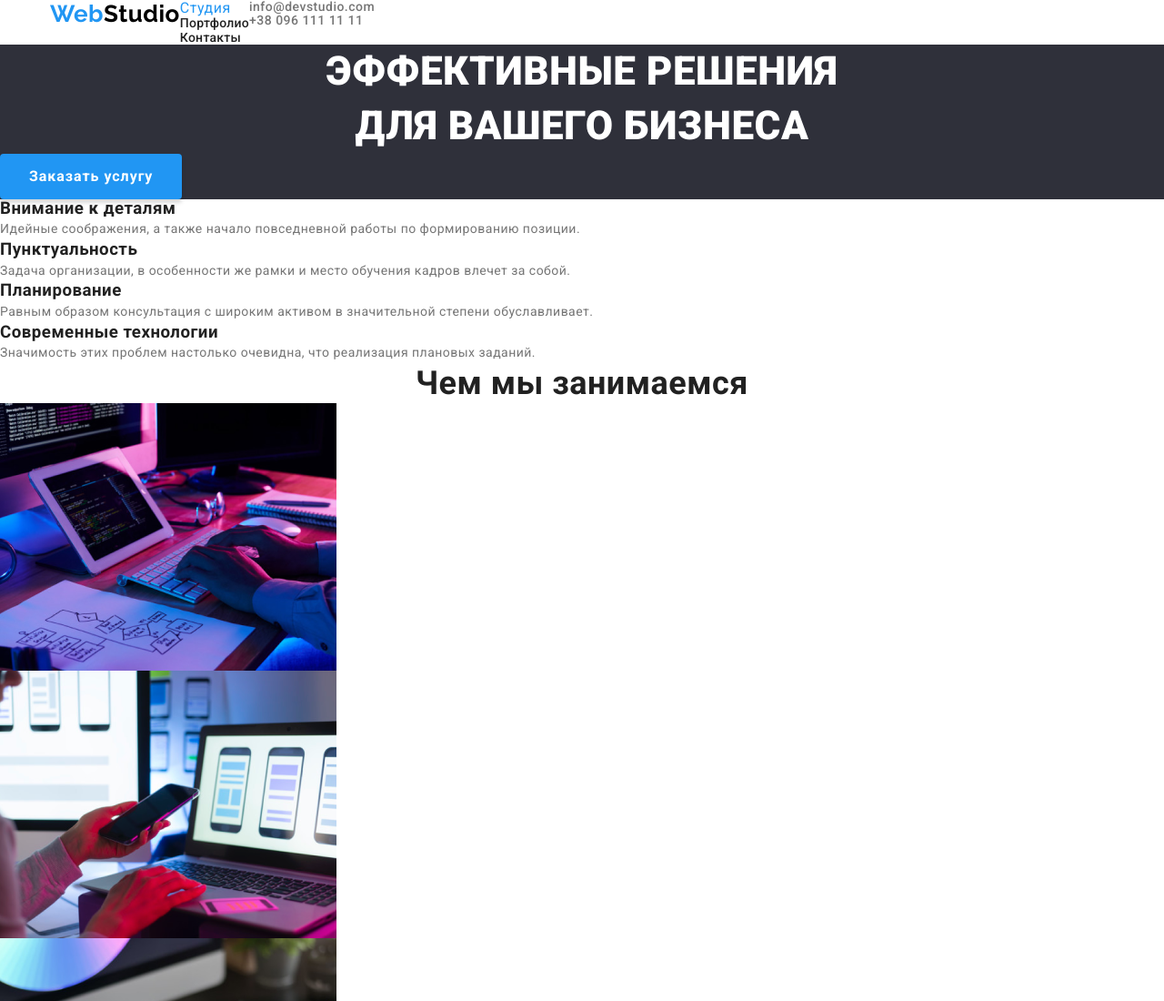
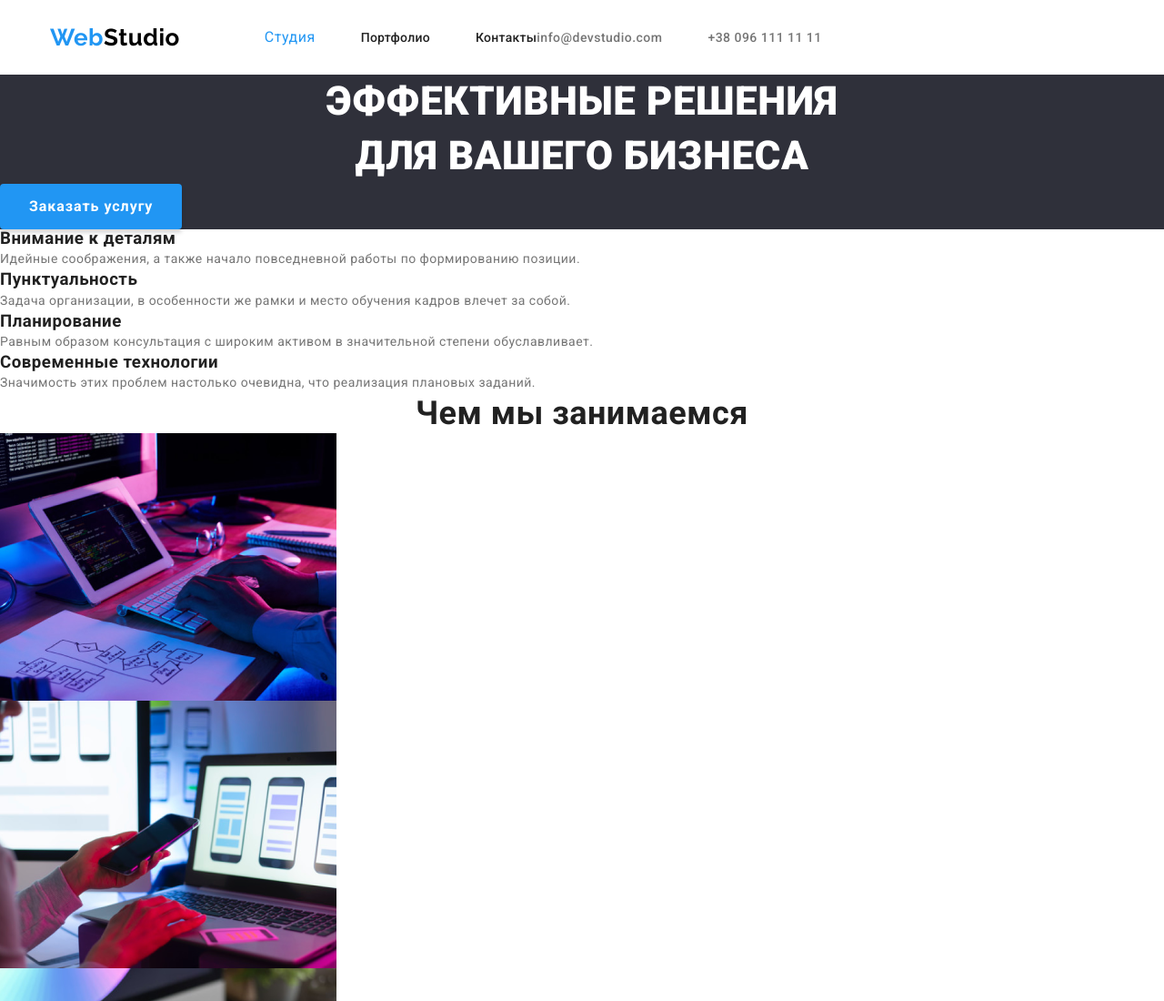
Before and after one commit to IrynaZubarieva/goit-markup-hw-02-1, a plain HTML site: page index.html in a window 1280 px wide. Shown: the top 1100 px of the page at 91% size. Drawn offline with nearby package versions, Linux system fonts and the light colour scheme.

Commit message:
д/з 3 2

```diff
--- a/css/styles.css
+++ b/css/styles.css
@@ -68,7 +68,6 @@ body {
   line-height: 1.1;
   letter-spacing: 0.02em;
   text-decoration: none;
-  display: flex;
 }
 
 .site-nav .link.current {
@@ -88,13 +87,11 @@ body {
   font-size: 14px;
   line-height: 1.1;
   text-decoration: none;
-  display: flex;
 }
 
 .site-nav .link1 {
   color: #2196f3;
   text-decoration: none;
-  display: flex;
 }
 
 .auth-nav .link:hover,
@@ -108,15 +105,31 @@ body {
 
 .page-header-navigation {
   display: flex;
+  align-items: center;
 }
 
-.site-nav .list {
+.site-nav {
   display: flex;
+  margin-left: 93px;
 }
 
-.auth-nav .list {
+.site-nav .item:not(:last-child) {
+  margin-right: 50px;
+}
+
+.site-nav .item {
+  display: block;
+  padding-top: 32px;
+  padding-bottom: 32px;
+}
+
+.auth-nav {
   display: flex;
-  margin-left: 0;
+  margin-left: auto;
+}
+
+.auth-nav .item + .item {
+  margin-left: 50px;
 }
 
 .container {
--- a/index.html
+++ b/index.html
@@ -26,14 +26,14 @@
     <a href="" class="logo">Web<span class="studio">Studio</span></a>
 
     <ul class="site-nav list">
-        <li><a href="" class="link1">Студия</a></li>
-        <li><a href="./portfolio.html" class="link">Портфолио</a></li>
-        <li><a href="" class="link">Контакты</a></li>
+        <li class="item"><a href="" class="link1">Студия</a></li>
+        <li class="item"><a href="./portfolio.html" class="link">Портфолио</a></li>
+        <li class="item"><a href="" class="link">Контакты</a></li>
 
     </ul>
     <ul class="auth-nav list">
-        <li><a href="" class="link">info@devstudio.com</a></li>
-        <li><a href="" class="link">+38 096 111 11 11</a></li>
+        <li class="item"><a href="" class="link">info@devstudio.com</a></li>
+        <li class="item"><a href="" class="link">+38 096 111 11 11</a></li>
 
     </ul>
     </nav>
```
